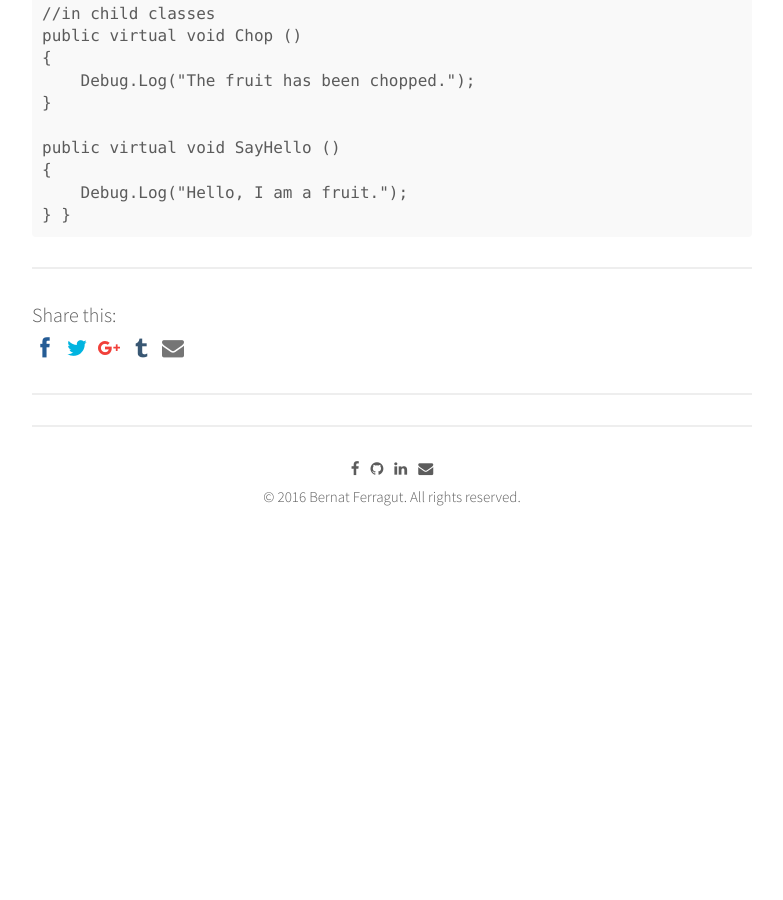
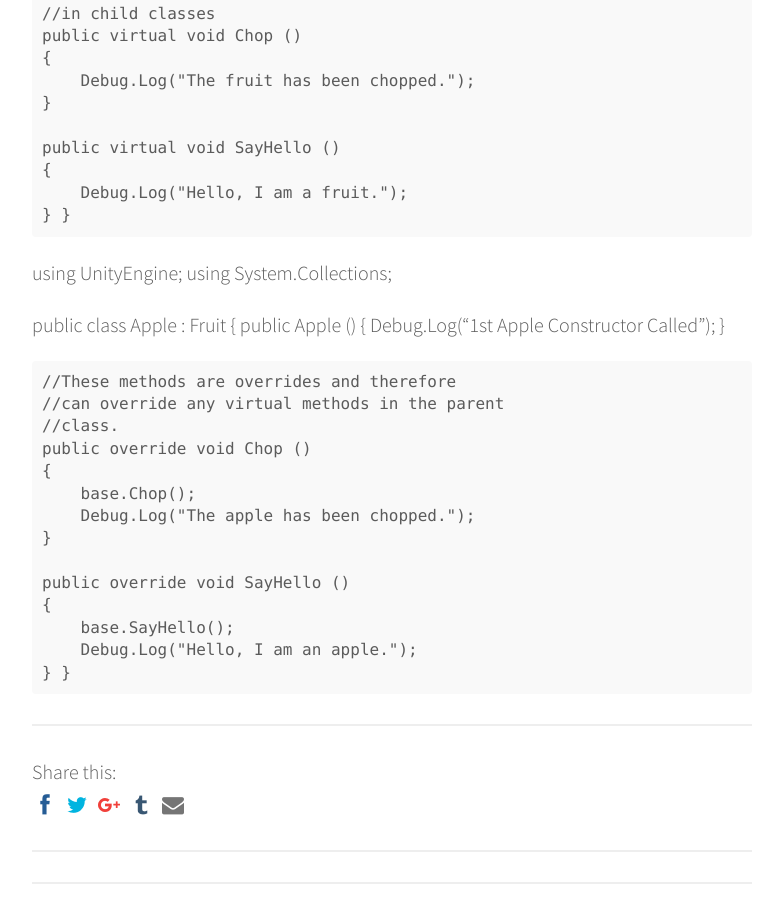
Before and after one commit to bernatferragut/FutureWeb-blog, a Jekyll site: the page built from _posts/22-12-16-VR-Scripting in Unity-2.md.md, in a window 1280 px wide and 900 px high, scrolled down 11851 px. Shown: the whole window, without its empty margins (248-1031 px from the left). Built offline with Jekyll 4.4.1, drawn with Linux system fonts in a browser that asks for light colours; nearby versions of some CDN libraries; comment, search, counter and statistics services are not loaded; before the commit the page ends 12460 px from its top, so only the background shows below that.

Commit message:
Update 22-12-16-VR-Scripting in Unity-2.md.md
Overriding 2

```diff
--- a/_posts/22-12-16-VR-Scripting in Unity-2.md.md
+++ b/_posts/22-12-16-VR-Scripting in Unity-2.md.md
@@ -543,3 +543,29 @@ public class Fruit
         Debug.Log("Hello, I am a fruit.");
     }
 }
+
+using UnityEngine;
+using System.Collections;
+
+public class Apple : Fruit
+{
+    public Apple ()
+    {
+        Debug.Log("1st Apple Constructor Called");
+    }
+
+    //These methods are overrides and therefore
+    //can override any virtual methods in the parent
+    //class.
+    public override void Chop ()
+    {
+        base.Chop();
+        Debug.Log("The apple has been chopped.");
+    }
+
+    public override void SayHello ()
+    {
+        base.SayHello();
+        Debug.Log("Hello, I am an apple.");
+    }
+}
```
